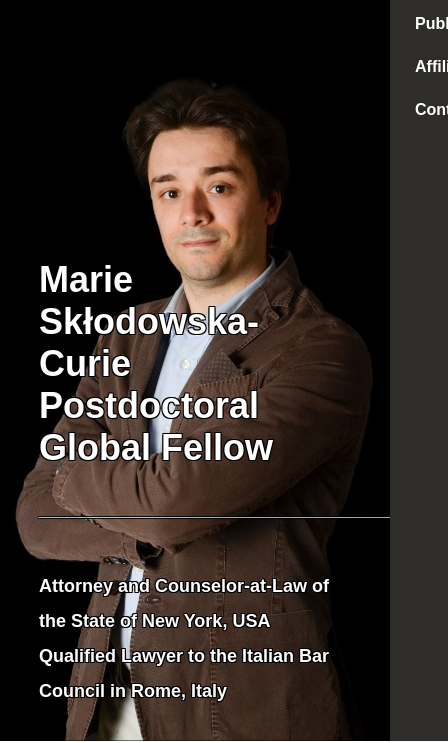
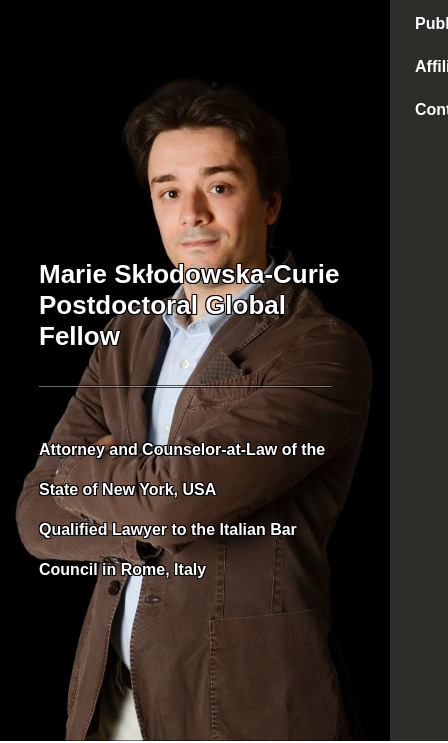
Before and after one commit to estranged18/portfolio_nico, a plain HTML site: page index.html in a window 390 px wide. Shown: the part 103-846 px from the top of the page, 448 px wide, since content can reach past the window. Drawn offline with Linux system fonts and the light colour scheme.

Commit message:
edited header-text, and changed the logo

```diff
--- a/index.html
+++ b/index.html
@@ -24,7 +24,7 @@
             <i class="fas fa-bars" onclick="openmenu()"></i>
         </nav>
         <div class="header-text">
-            <h2 style="font-size: 36px;">Marie Skłodowska-Curie Postdoctoral Global Fellow</h2> <br><br>
+            <h2>Marie Skłodowska-Curie Postdoctoral Global Fellow</h2> <br><br>
                 <h3>
                 _____________________________________________<br><br>
                 </h3>
--- a/style.css
+++ b/style.css
@@ -18,6 +18,14 @@ body{
     background-size: cover;
     background-position: center;
 
+}
+.header-text h2{
+    font-size: 35px;
+}
+.header-text h1{
+    font-size: 25px;
+    margin-top: 30px;
+    line-height: 40px;
 }
 .container{
     padding: 10px 10%;
@@ -66,11 +74,6 @@ nav ul li a:hover::after{
 .header-text{
     margin-top: 20%;
     font-size: 20px;
-}
-.header-text h1{
-    font-size: 25px;
-    margin-top: 30px;
-    line-height: 35px;
 }
 
 /* ------------ about ------------ */
@@ -360,7 +363,7 @@ nav .fas{
 
     .header-text{
         padding-top: 200px;
-        font-size: 14px;
+        font-size: 10px;
         text-shadow:
         -1px -1px 0 #000,
         1px -1px 0 #000,
@@ -368,7 +371,15 @@ nav .fas{
         1px 1px 0 #000;
     }
     .header-text h1{
-        font-size: 18px;
+        font-size: 16px;
+        text-shadow:
+        -1px -1px 0 #000,
+        1px -1px 0 #000,
+        -1px 1px 0 #000,
+        1px 1px 0 #000;
+    }
+    .header-text h2{
+        font-size: 26px;
         text-shadow:
         -1px -1px 0 #000,
         1px -1px 0 #000,
```
